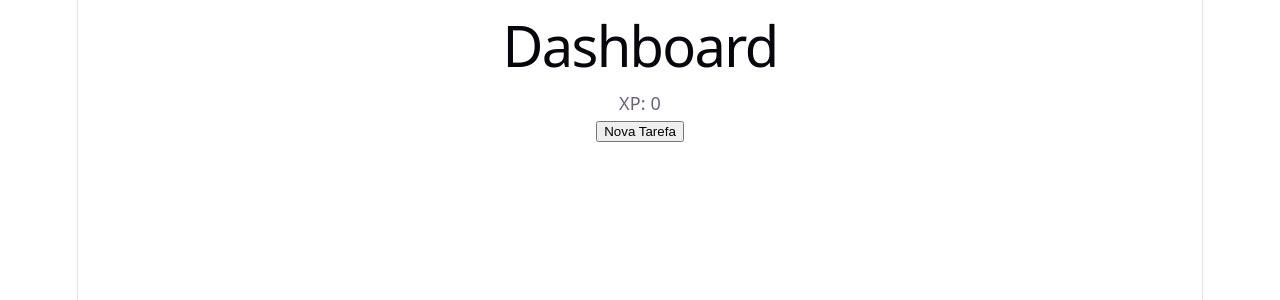
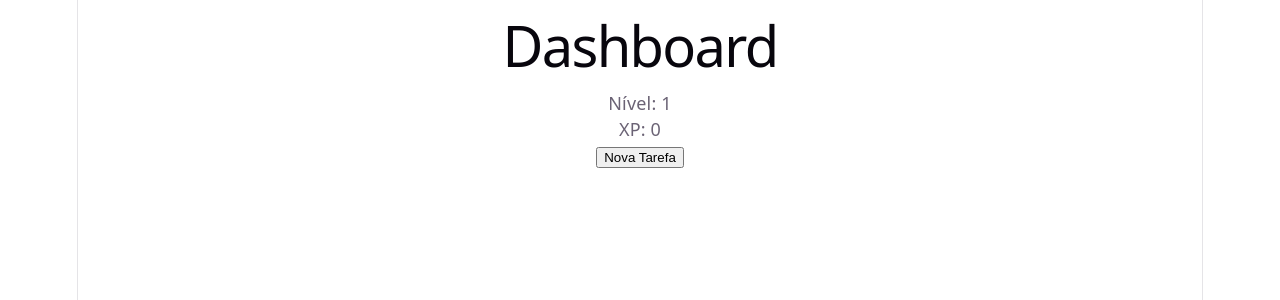
Before and after one commit to E-Danillo/dashboard-de-tarefas-gamificado-react, a React (Vite) app: page / in a window 1280 px wide. Shown: the top 300 px of the page. Built offline with nearby package versions, Linux system fonts and the light colour scheme.

Commit message:
feat: sistema de níveis

```diff
--- a/src/App.jsx
+++ b/src/App.jsx
@@ -10,6 +10,18 @@ function App() {
   const [inputTexto, setInputTexto] = useState('')
   const [prioridade, setPrioridade] = useState('Alta')
   const [formularioAberto, setFormularioAberto] = useState(false)
+
+  function calcularNivel(xp) {
+    let nivel = 1
+    let xpAcumulado = 0
+    while (true) {
+        let xpNecessario = 200 * Math.pow(1.5, nivel - 1)
+        if (xp < xpAcumulado + xpNecessario) break
+        xpAcumulado += xpNecessario
+        nivel++
+    }
+    return { nivel, xpAcumulado }
+  }
 
   function adicionarTarefa() {
     if (inputTexto === "") return
@@ -54,6 +66,7 @@ function App() {
 return (
   <div>
     <h1>Dashboard</h1>
+    <p>Nível: {calcularNivel(xp).nivel}</p>
     <p>XP: {xp}</p>
 
     <button onClick={() => setFormularioAberto(true)}>Nova Tarefa</button>
```
